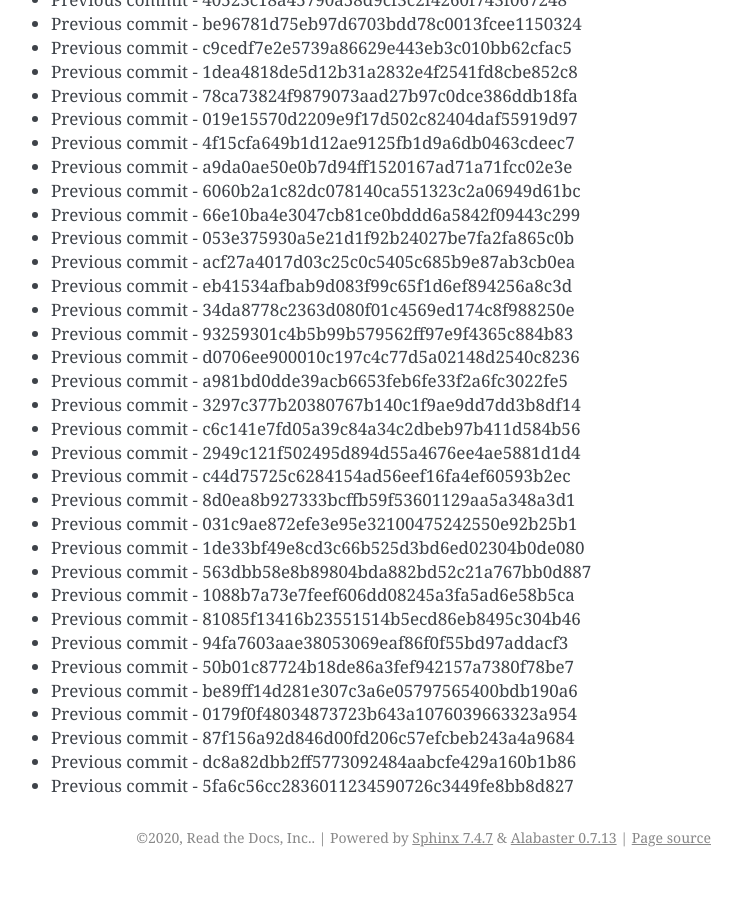
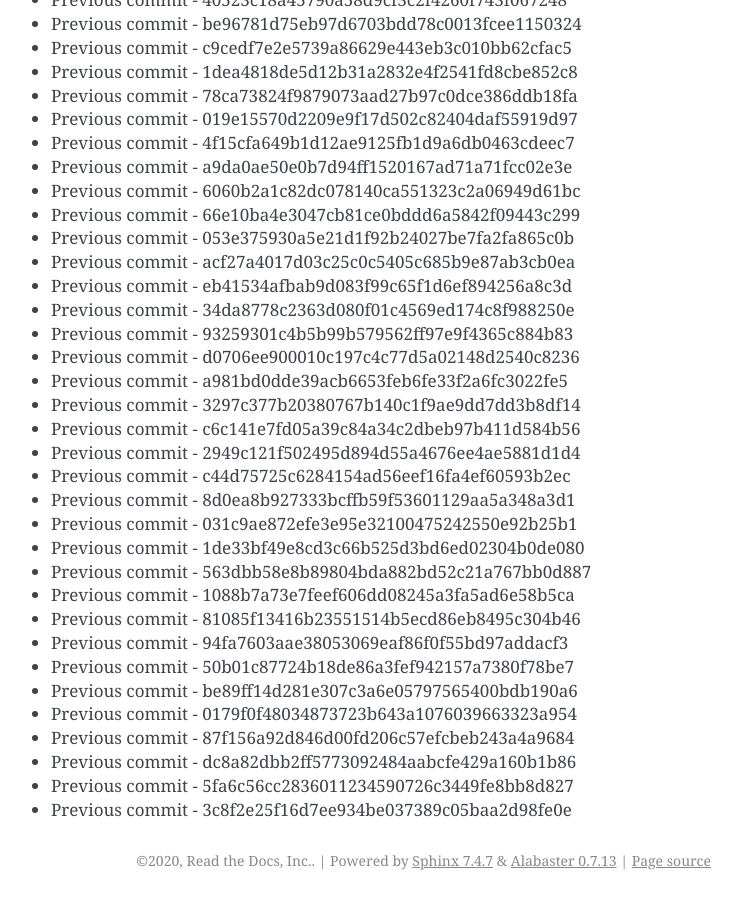
Before and after one commit to readthedocs/rtd-git-stresstest, a Sphinx documentation site: the page built from docs/updates.rst, in a window 1280 px wide and 900 px high, scrolled down 45417 px. Shown: the whole window, without its empty margins (399-1141 px from the left). Built offline with Sphinx 7.4.7, drawn with Linux system fonts in a browser that asks for light colours; before the commit the page ends 46294 px from its top, so only the background shows below that.

Commit message:
Generating commit from previous: 3c8f2e25f16d7ee934be037389c05baa2d98fe0e

```diff
--- a/docs/updates.rst
+++ b/docs/updates.rst
@@ -1940,3 +1940,4 @@ It can be tested for any performance characteristics.
 * Previous commit - 87f156a92d846d00fd206c57efcbeb243a4a9684
 * Previous commit - dc8a82dbb2ff5773092484aabcfe429a160b1b86
 * Previous commit - 5fa6c56cc2836011234590726c3449fe8bb8d827
+* Previous commit - 3c8f2e25f16d7ee934be037389c05baa2d98fe0e
```
